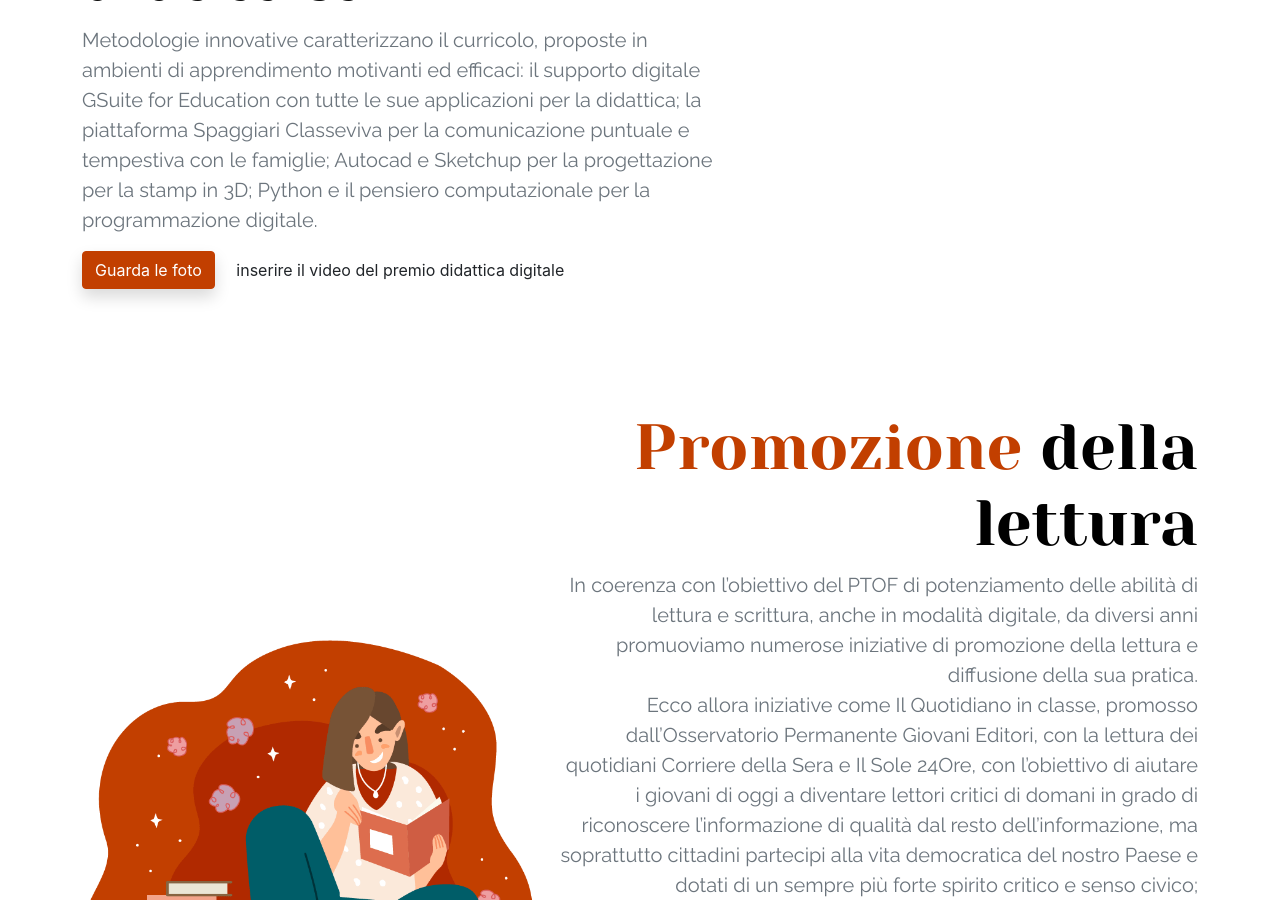
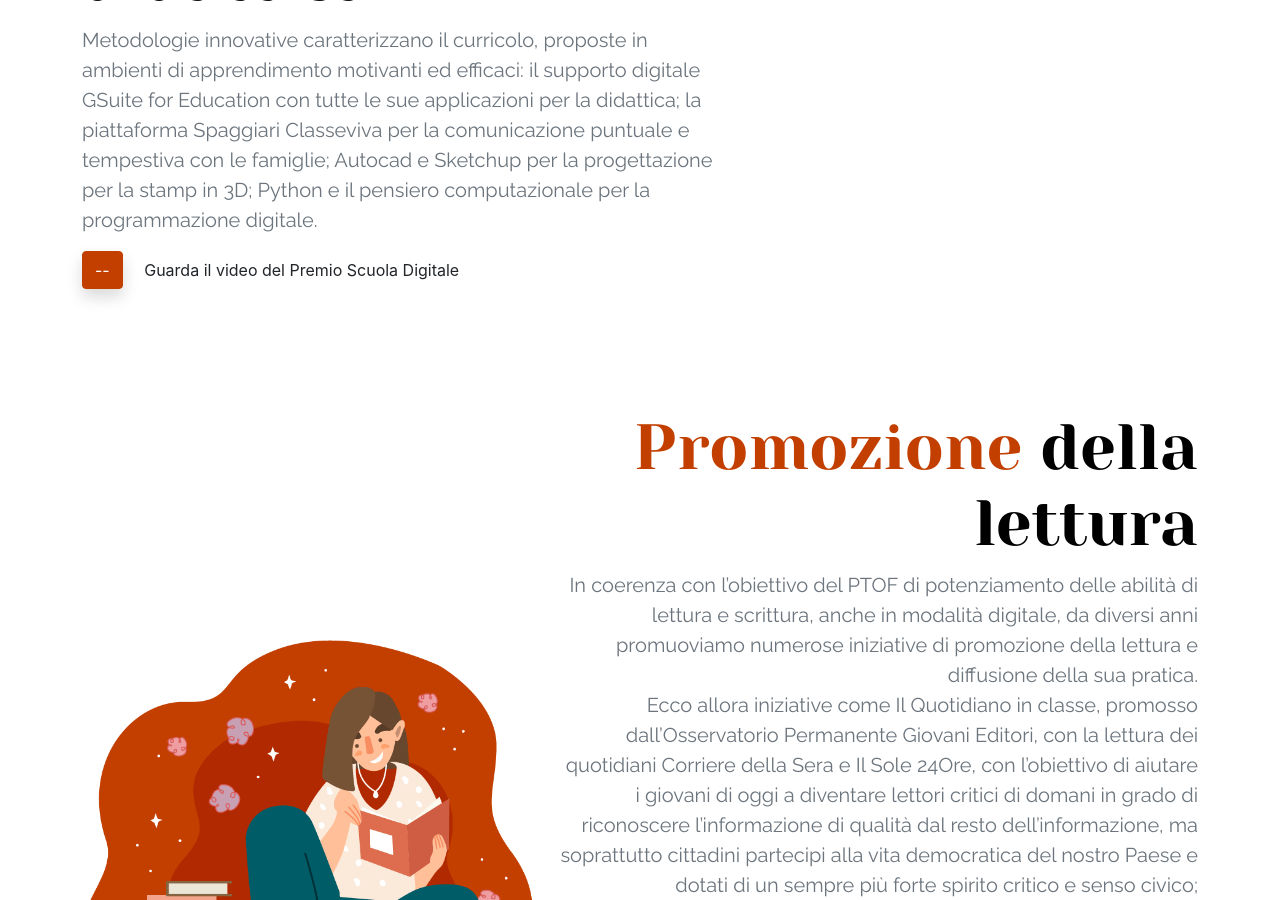
Before and after one commit to PiervitoCreanza/orientamento.liceodegiorgi.edu.it, a Jekyll site: the page built from progetti.html, in a window 1280 px wide and 900 px high, scrolled down 4027 px. Built offline with Jekyll 4.4.1, drawn with Linux system fonts in a browser that asks for light colours; some of the changed text lies outside the part shown.

Commit message:
pagina progetti
inserito link video scuola digitale

```diff
--- a/_data/progetti.json
+++ b/_data/progetti.json
@@ -39,7 +39,7 @@
                 "url": ""
             },
             "pulsante": {
-                "testo": "Vedi il video",
+                "testo": "Vai il video",
                 "url": ""
             }
         },
@@ -73,12 +73,12 @@
             "titolo": "<span class='text-red'>Innovazione</span> didattica",
             "sottotitolo": "Metodologie innovative caratterizzano il curricolo, proposte in ambienti di apprendimento motivanti ed efficaci: il supporto digitale GSuite for Education con tutte le sue applicazioni per la didattica; la piattaforma Spaggiari Classeviva per la comunicazione puntuale e tempestiva con le famiglie; Autocad e Sketchup per la progettazione per la stamp in 3D; Python e il pensiero computazionale per la programmazione digitale.",
             "pulsanteRosso": {
-                "testo": "Guarda le foto",
+                "testo": "--",
                 "url": ""
             },
             "pulsante": {
-                "testo": "inserire il video del premio didattica digitale",
-                "url": ""
+                "testo": "Guarda il video del Premio Scuola Digitale",
+                "url": "https://youtu.be/YyyHZb5Vwyo"
             }
         },
         {
```
